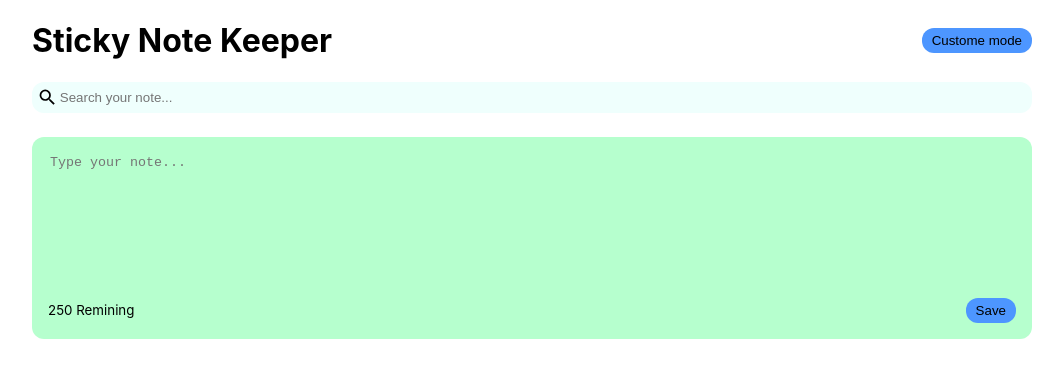
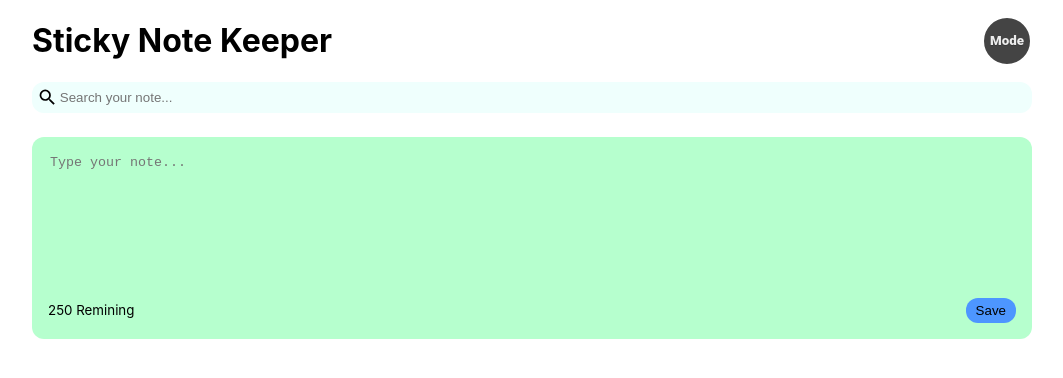
Before and after one commit to JoelDeonDsouza/React-TODO-App, a React (Create React App) app: page / in a window 1280 px wide. Shown: the top 378 px of the page, without its empty margins (108-1171 px from the left). Built offline with nearby package versions, Linux system fonts and the light colour scheme.

Commit message:
BTN styled

```diff
--- a/src/Components/Header/header.js
+++ b/src/Components/Header/header.js
@@ -6,9 +6,9 @@ const Header = ({ handleMode }) => {
       <h1>Sticky Note Keeper</h1>
       <button
         onClick={() => handleMode((preDarkMode) => !preDarkMode)}
-        className="save"
+        className="btn"
       >
-        Custome mode
+        Mode
       </button>
     </div>
   );
--- a/src/index.css
+++ b/src/index.css
@@ -15,6 +15,25 @@ code {
   display: flex;
   align-items: center;
   justify-content: space-between;
+}
+.btn {
+  width: 5%;
+  height: 50px;
+  display: inline-block;
+  border: 0.16em solid rgb(255, 255, 255);
+  border-radius: 100px;
+  font-family: "Roboto", sans-serif;
+  font-weight: 900;
+  color: #ededed;
+  text-shadow: 0 0.04em 0.04em #18161641;
+  text-align: center;
+  transition: all 0.2s;
+  background-color: #444444;
+}
+
+.btn:hover {
+  color: #2c3333;
+  background-color: rgb(247, 239, 239);
 }
 .dark-mode {
   background-color: #303841;
```
